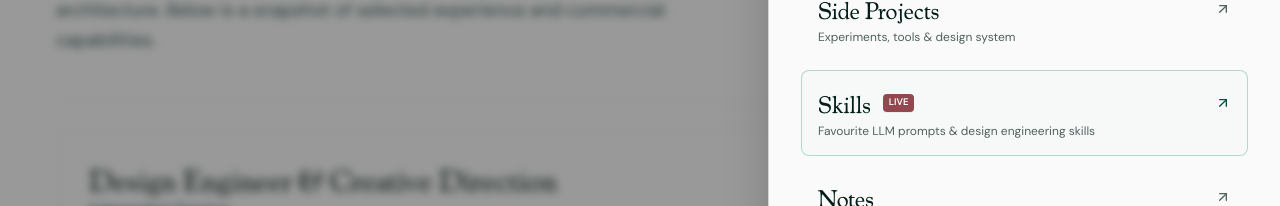
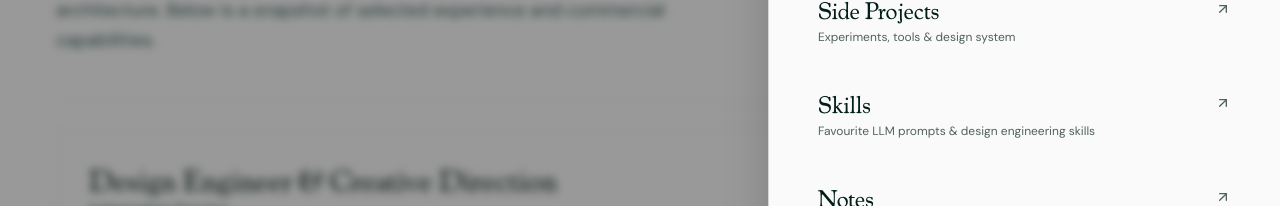
Before and after one commit to bergets/kohl-design, a Next.js app: page /work in a window 1280 px wide. Both pictures are taken after a click on the button "Explore". Shown: the part 297-503 px from the top of the page. Built offline with nearby package versions, Linux system fonts and the light colour scheme.

Commit message:
Remove LIVE pill badge from Skills menu destination

```diff
--- a/components/ExploreSheet.tsx
+++ b/components/ExploreSheet.tsx
@@ -11,7 +11,6 @@ interface NavDestination {
   name: string;
   href: string;
   sub: string;
-  live?: boolean;
 }
 
 const DESTINATIONS: NavDestination[] = [
@@ -29,7 +28,6 @@ const DESTINATIONS: NavDestination[] = [
     name: "Skills",
     href: "/skills",
     sub: "Favourite LLM prompts & design engineering skills",
-    live: true,
   },
   {
     name: "Notes",
@@ -157,37 +155,22 @@ export function ExploreSheet() {
                       className={`group block w-full p-4 rounded-[var(--radius)] border transition-all duration-200 ${
                         isActive
                           ? "bg-pine-50/80 dark:bg-[#A8E3D2]/10 border-primary/40 dark:border-[#A8E3D2]/40 shadow-2xs"
-                          : dest.live
-                          ? "bg-pine-50/40 dark:bg-white/[0.03] border-pine-200/60 dark:border-[#3B7D6F]/30 hover:border-primary/50 dark:hover:border-[#A8E3D2]/50 hover:bg-pine-50 dark:hover:bg-white/[0.06]"
                           : "border-transparent hover:bg-pine-50/50 dark:hover:bg-white/[0.04] hover:border-border/60 dark:hover:border-[#3B7D6F]/20"
                       }`}
                     >
                       <div className="flex items-center justify-between mb-1">
-                        <div className="flex items-center gap-3">
                         <span
                           className={`${cooper.className} text-2xl font-normal tracking-tight transition-colors ${
                             isActive
                               ? "text-primary dark:text-[#FCD3D6]"
-                                : dest.live
-                                ? "text-pine-900 dark:text-white group-hover:text-primary dark:group-hover:text-[#A8E3D2]"
                               : "text-pine-900 dark:text-white group-hover:text-primary dark:group-hover:text-[#FCD3D6]"
                           }`}
                         >
                           {dest.name}
                         </span>
-                          {dest.live && (
-                            <span className="px-1.5 py-0.5 rounded-[4px] text-[9px] font-bold tracking-wider uppercase bg-accent text-white dark:bg-crimson-500 shadow-2xs">
-                              Live
-                            </span>
-                          )}
-                        </div>
 
                         <ArrowUpRight
-                          className={`size-4 transition-all duration-200 ${
-                            dest.live
-                              ? "text-primary dark:text-[#A8E3D2] group-hover:translate-x-0.5 group-hover:-translate-y-0.5"
-                              : "text-muted-foreground group-hover:text-foreground group-hover:translate-x-0.5 group-hover:-translate-y-0.5"
-                          }`}
+                          className="size-4 text-muted-foreground group-hover:text-foreground group-hover:translate-x-0.5 group-hover:-translate-y-0.5 transition-all duration-200"
                         />
                       </div>
 
```
Lines whose indentation alone changed are shown as unchanged.
